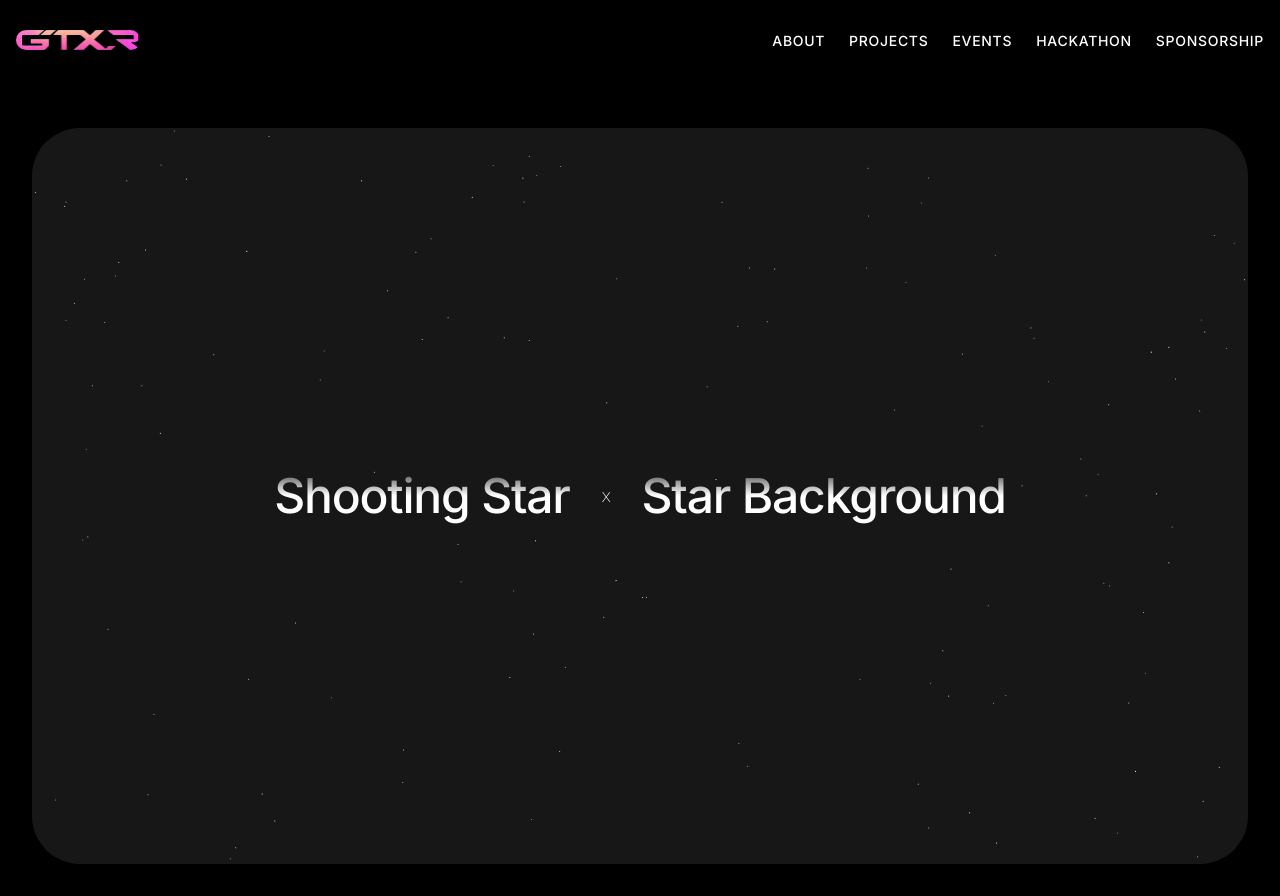
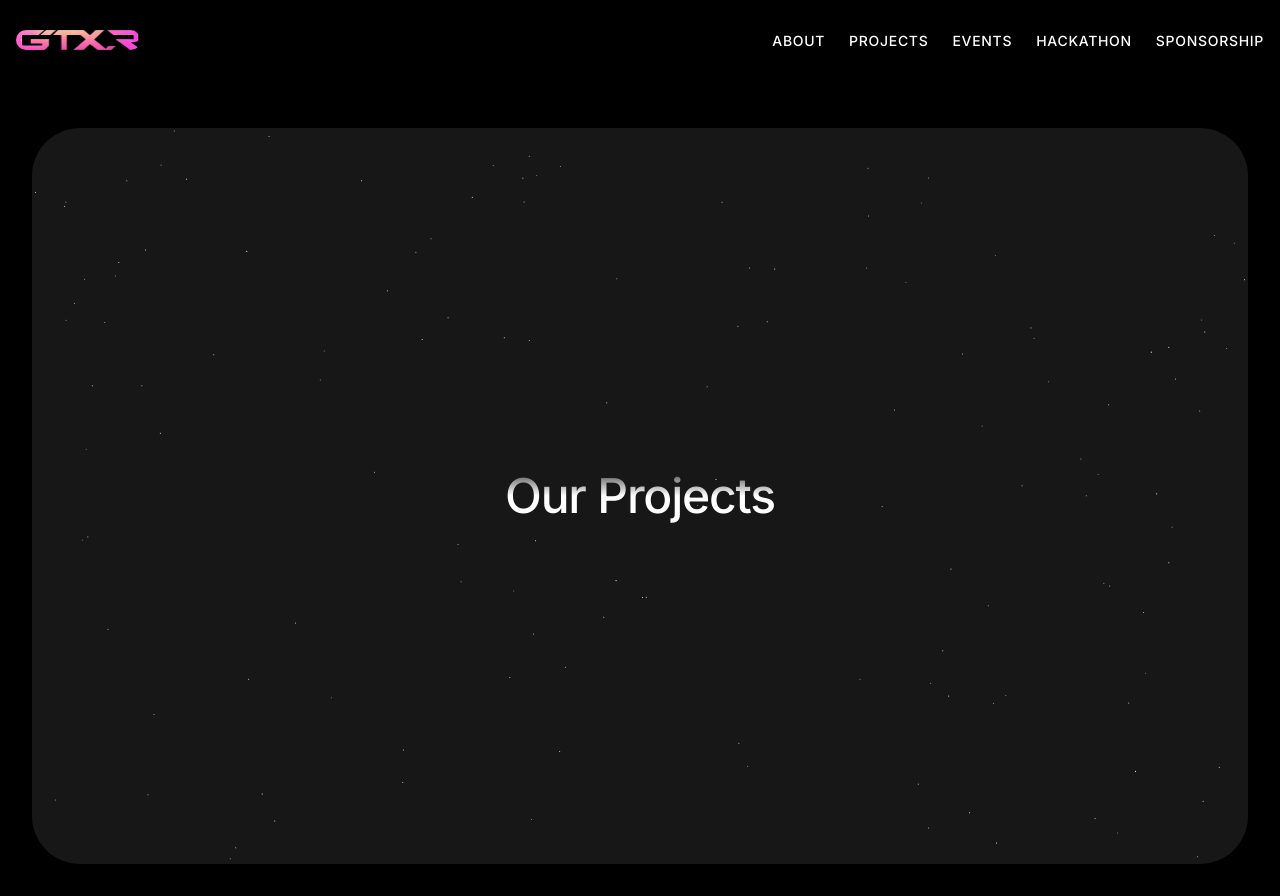
Before and after one commit to Revlord/gtxr, a Next.js app: page /projects in a window 1280 px wide. Built offline with nearby package versions, Linux system fonts and the light colour scheme.

Commit message:
changed to new footer + about page changes + added components for projects page setup

```diff
--- a/components/ProjHero.tsx
+++ b/components/ProjHero.tsx
@@ -12,9 +12,7 @@ const ProjHero = () => {
     <div className='relative w-full min-h-[calc(100vh)] h-fit flex bg-black mt-4'>
       <div className="h-auto bg-neutral-900 flex flex-col flex-grow m-8 items-center justify-center relative w-full rounded-[3rem]">
       <h2 className="relative flex-col md:flex-row z-10 text-3xl md:text-5xl md:leading-tight max-w-5xl mx-auto text-center tracking-tight font-medium bg-clip-text text-transparent bg-gradient-to-b from-neutral-800 via-white to-white flex items-center gap-2 md:gap-8">
-        <span>Shooting Star</span>
-        <span className="text-white text-lg font-thin">x</span>
-        <span>Star Background</span>
+        Our Projects
       </h2>
       <ShootingStars />
       <StarsBackground />
```
